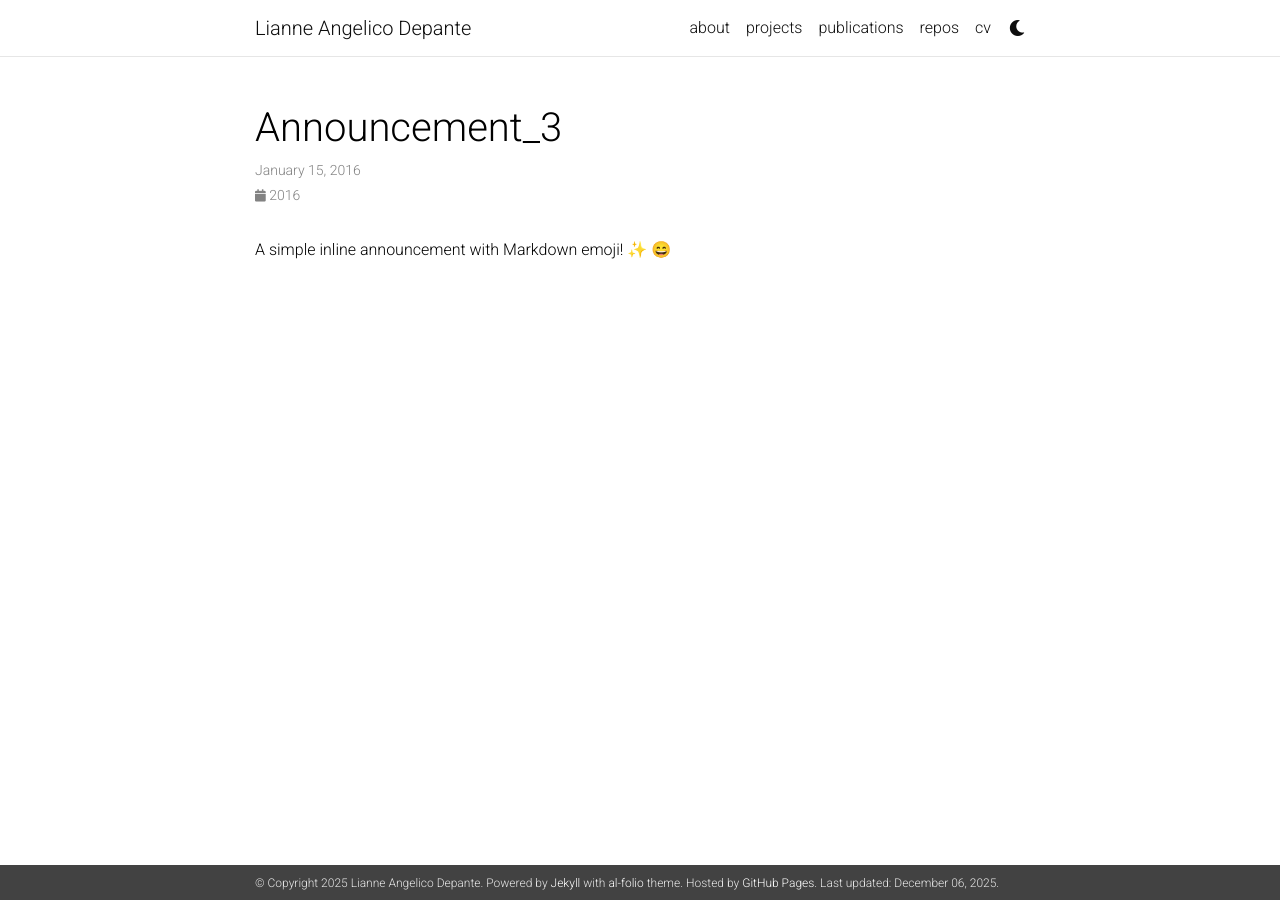
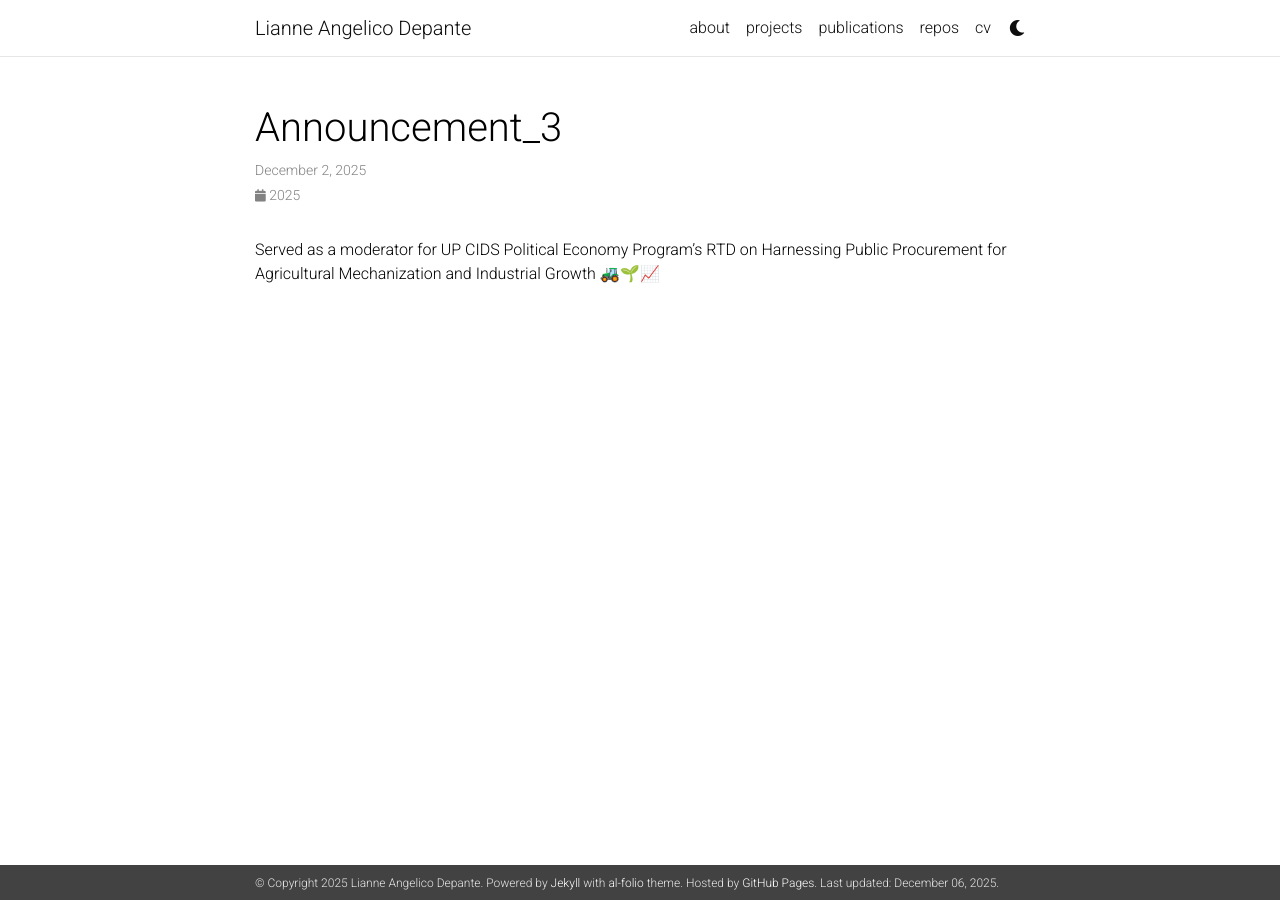
Before and after one commit to liannedepante/liannedepante.github.io, a Jekyll site: the page built from _news/announcement_3.md, in a window 1280 px wide. Built offline with Jekyll 4.4.1, drawn with Linux system fonts in a browser that asks for light colours; emoji names are drawn with the system emoji font; comment, search, counter and statistics services are not loaded; a style sheet for code colours, icons or effects is not loaded.

Commit message:
Update announcement_3.md

```diff
--- a/_news/announcement_3.md
+++ b/_news/announcement_3.md
@@ -1,7 +1,7 @@
 ---
 layout: post
-date: 2016-01-15 07:59:00-0400
+date: 2025-12-02 07:59:00-0400
 inline: true
 ---
 
-A simple inline announcement with Markdown emoji! :sparkles: :smile:
+Served as a moderator for UP CIDS Political Economy Program's RTD on Harnessing Public Procurement for Agricultural Mechanization and Industrial Growth 🚜🌱📈
```
